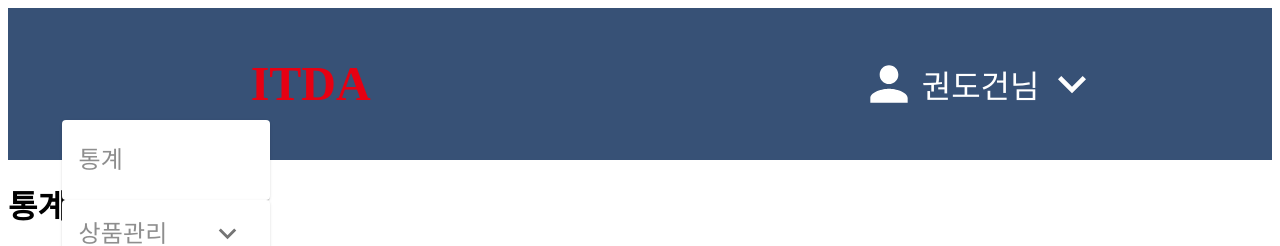
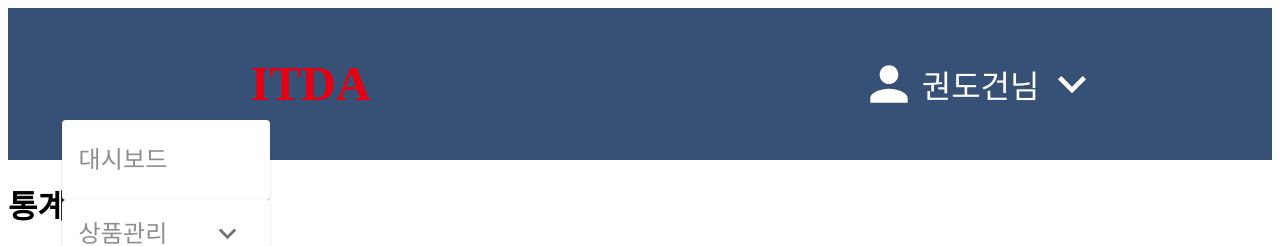
Before and after one commit to ehddn5252/AbuyZ, a Next.js app in the folder front/: page /admin/chart in a window 1280 px wide. Shown: the top 246 px of the page. Built offline with nearby package versions, Linux system fonts and the light colour scheme; a web font is replaced by a local one.

Commit message:
:lipstick: Title Text 변경

```diff
--- a/front/components/nav/AdminSideNav.js
+++ b/front/components/nav/AdminSideNav.js
@@ -46,7 +46,7 @@ export default function AdminSideNav() {
             href="/admin/dashboard"
             sx={{ textDecoration: "none", color: "#8E8E8E" }}
           >
-            통계
+            대시보드
           </Link>
         </Typography>
       </Card>
```
